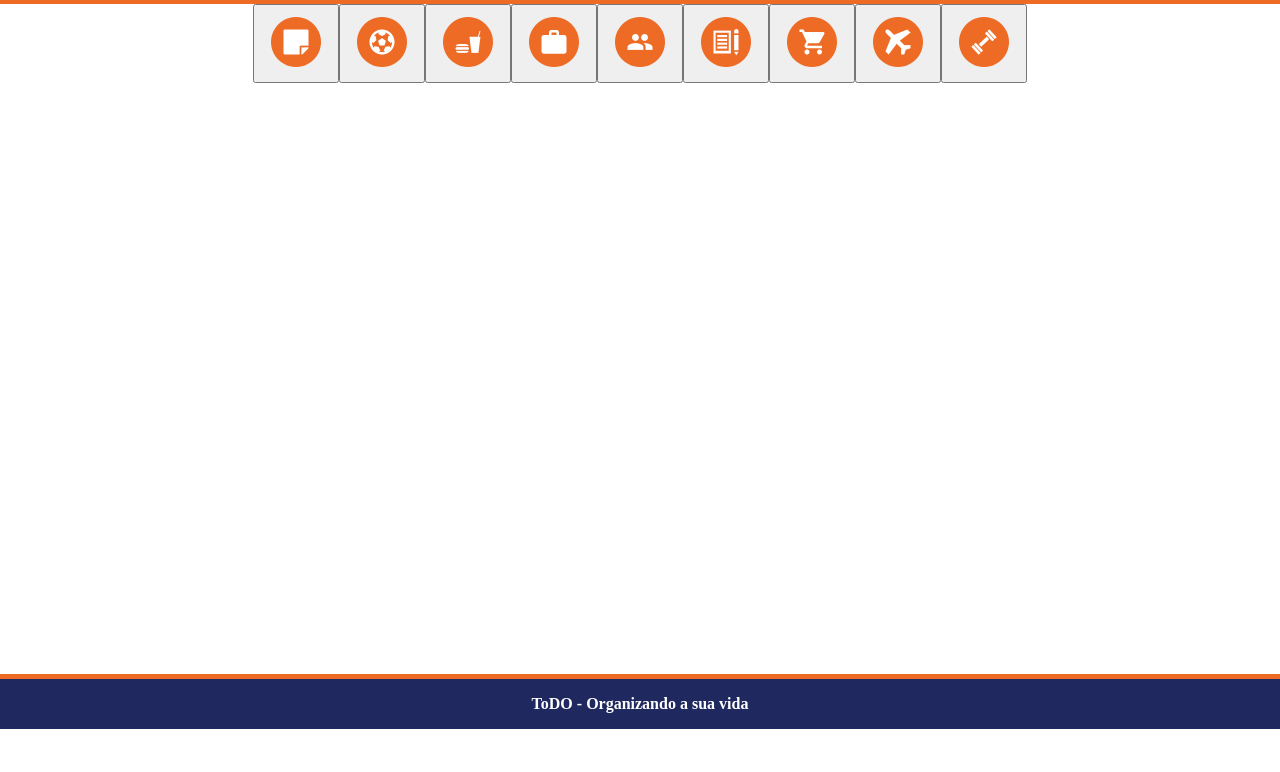
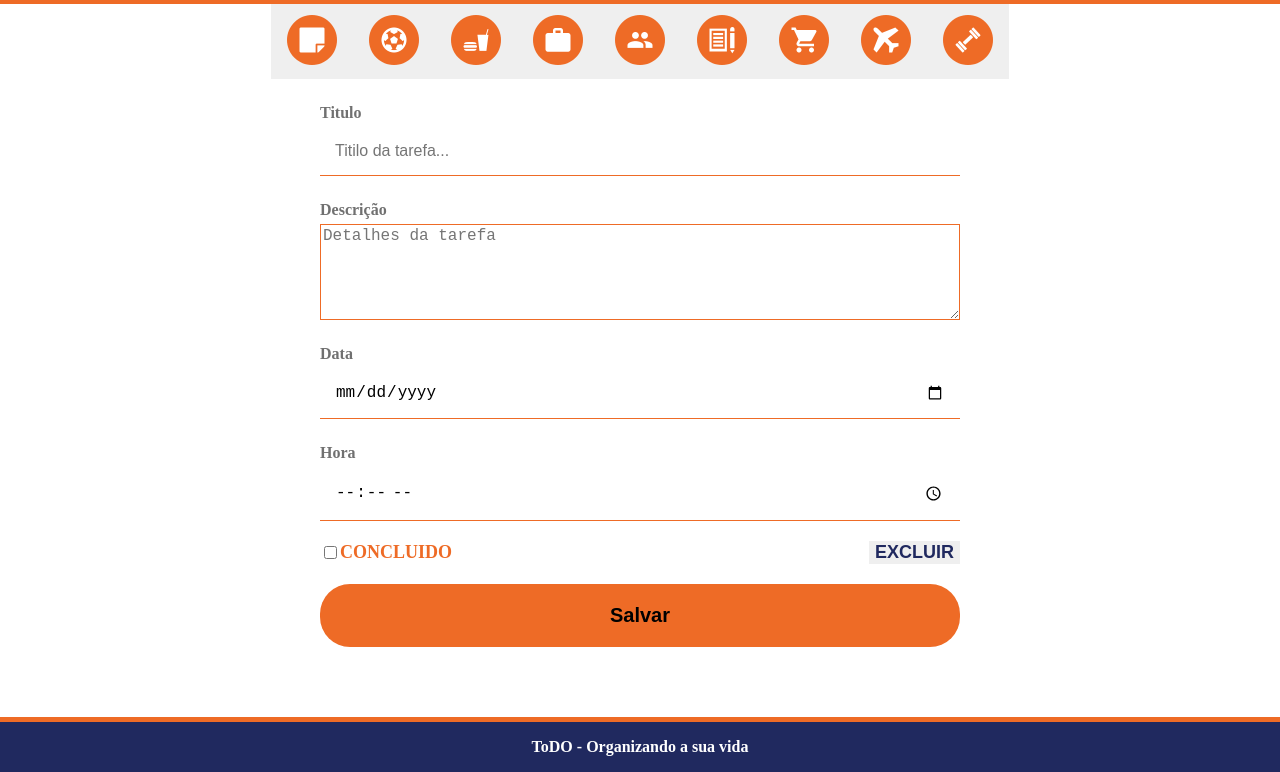
Before and after one commit to Wesleygmssa/web-task, a React app: page / in a window 1280 px wide. Shown: the part 71-843 px from the top of the page. Before the commit the page ends 800 px from the top, so only its background shows below. Built offline with nearby package versions, Linux system fonts and the light colour scheme; no server answers.

Commit message:
cadastrando tarefa pela api

```diff
--- a/public/index.html
+++ b/public/index.html
@@ -13,7 +13,7 @@
       padding: 0;
       margin: 0;
       box-sizing: border-box;
-
+      font-weight: bold;
       font-family: 'Roboto Slab', serif;
     }
   </style>
--- a/src/components/Footer/styles.js
+++ b/src/components/Footer/styles.js
@@ -7,7 +7,6 @@ export const Container = styled.div`
     background: #20295f;
     border-top: 5px solid #EE6B26;
 
-    position: fixed;
     bottom:0;
     display: flex;
     align-items: center;
--- a/src/views/Task/index.js
+++ b/src/views/Task/index.js
@@ -3,15 +3,23 @@ import api from '../../services/api';
 import Header from '../../components/Header';
 import Footer from '../../components/Footer';
 import TypeIcons from '../../utils/typeIcons';
-import { Container, Form, TypeIcon } from './styles';
+import { Container, Form, TypeIcon, Input, TextArea, Options, Save } from './styles';
 
 
 const Task = () => {
-    const [tasks, setTasks] = useState([]);
     const [lateCount, setLateCount] = useState();
     const [type, setType] = useState();
+    // const [id, setId] = useState();
+    const [done, setDone] = useState(false);
+    const [title, setTitle] = useState();
+    const [description, setDescription] = useState();
+    const [date, setDate] = useState();
+    const [hour, setHour] = useState();
+    const [macaddress] = useState('00-00-00-00-00-00');
 
 
+
+    //consulta no banco de dados
     const lateVerify = useCallback(async () => {
         await api.get(`/task/filter/late/00-00-00-00-00-00`)
             .then(response => {
@@ -19,7 +27,20 @@ const Task = () => {
             });
     }, []);
 
-
+    //salvando banco de dados
+    const save = useCallback(async () => {
+        await api.post('/task', {
+            macaddress,
+            type,
+            title,
+            description,
+            when: `${date}T${hour}:00.000`
+        }).then(() =>
+            alert('ok')
+        ).catch(response => {
+            alert(response.data.error)
+        })
+    }, [macaddress, type, title, description, date, hour]);
 
     useEffect(() => {
         lateVerify();
@@ -42,6 +63,76 @@ const Task = () => {
                         </button>
                     ))}
                 </TypeIcon>
+                <Input>
+                    <span>Titulo</span>
+                    <input
+                        type="text"
+                        placeholder="Titilo da tarefa..."
+                        onChange={(e) => {
+                            setTitle(e.target.value)
+                        }}
+                        value={title} //mudando o estado
+                    />
+                </Input>
+
+                <TextArea>
+                    <span>Descrição</span>
+                    <textarea
+                        cols="30"
+                        rows="5"
+                        placeholder="Detalhes da tarefa"
+                        onChange={(e) => {
+                            setDescription(e.target.value)
+                        }}
+                        value={description} //mudando o estado
+                    />
+
+                </TextArea>
+
+                <Input>
+                    <span>Data</span>
+                    <input
+                        type="date"
+                        placeholder="Digite o titilo da tarefa"
+                        onChange={(e) => {
+                            setDate(e.target.value)
+                        }}
+                        value={date} //mudando o estado
+
+                    />
+                </Input>
+
+                <Input>
+                    <span>Hora</span>
+                    <input
+                        type="time"
+                        placeholder="Digite o titilo da tarefa"
+                        onChange={(e) => {
+                            setHour(e.target.value)
+                        }}
+                        value={hour} //mudando o estado
+
+                    />
+                </Input>
+
+                <Options>
+                    <div>
+                        <input
+                            type="checkbox"
+                            checked={done}
+                            onChange={() => { setDone(!done) }} // verdadeiro ou false
+                        />
+                        <span>CONCLUIDO</span>
+                    </div>
+                    <button type="button">EXCLUIR</button>
+                </Options>
+
+                <Save>
+                    <button
+                        type="button" onClick={save}>
+                        Salvar
+                        </button>
+                </Save>
             </Form>
             <Footer />
         </Container>
--- a/src/views/Task/styles.js
+++ b/src/views/Task/styles.js
@@ -11,6 +11,7 @@ export const Container = styled.div`
 
 export const Form = styled.div`
     width: 50%;
+    margin-bottom: 70px;
 `;
 
 export const TypeIcon = styled.div`
@@ -20,6 +21,10 @@ export const TypeIcon = styled.div`
 
     .inative{
         opacity: 0.5;
+    }
+
+    button{
+        border: none;
     }
 
     img{
@@ -34,3 +39,95 @@ export const TypeIcon = styled.div`
 
     }
 `;
+
+export const Input = styled.div`
+    width: 100%;
+    display: flex;
+    flex-direction: column;
+    margin: 20px 0px;
+
+    span{
+        font-weight: bold;
+        color: #707070;
+        margin: 5px 0px;
+
+    }
+
+    input{
+        font-size: 16px;
+        padding: 15px;
+        border: none;
+        outline: none;
+        border-bottom: 1px solid #EE6B26;
+    }
+`;
+
+export const TextArea = styled.div`
+    width: 100%;
+    display: flex;
+    flex-direction: column;
+    margin: 20px 0px;
+
+
+    span{
+        font-weight: bold;
+        color: #707070;
+        margin: 5px 0px;
+
+    }
+
+    textarea{
+        font-size: 16px;
+        outline: none;
+        border: 1px solid #EE6B26;
+    }
+`;
+
+export const Options = styled.div`
+    display: flex;
+    /* justify-content: space-around; */
+    justify-content: space-between;
+
+    button{
+        font-weight: bold;
+        color: #20295F;
+        border: none;
+        outline: none;
+        cursor: pointer;
+        font-size: 18px;
+
+        &:hover{
+            opacity: 0.7;
+        }
+    }
+
+    div{
+        display: flex;
+        align-items: center;
+        color: #EE6B26;
+        font-weight: bold;
+        font-size: 18px;
+    }
+`;
+
+export const Save = styled.div`
+    width: 100%;
+    margin-top: 20px;
+
+    button{
+        width: 100%;
+        background: #EE6B26;
+        border: none;
+        font-size: 20px;
+        font-weight: bold;
+        padding: 20px;
+        border-radius: 30px;
+        cursor: pointer;
+        outline:none;
+
+
+        &:hover{
+            opacity:0.7;
+        }
+    }
+`;
```
Also changed, not shown: 1 other file.
